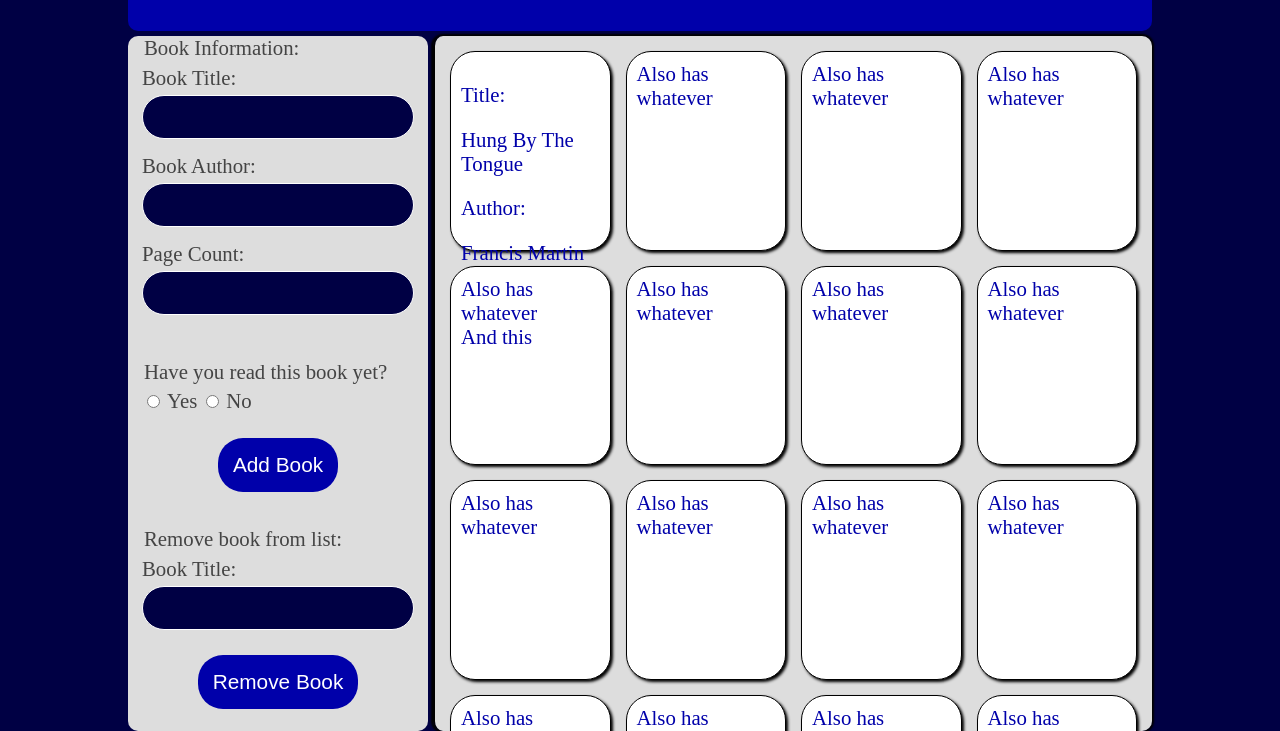
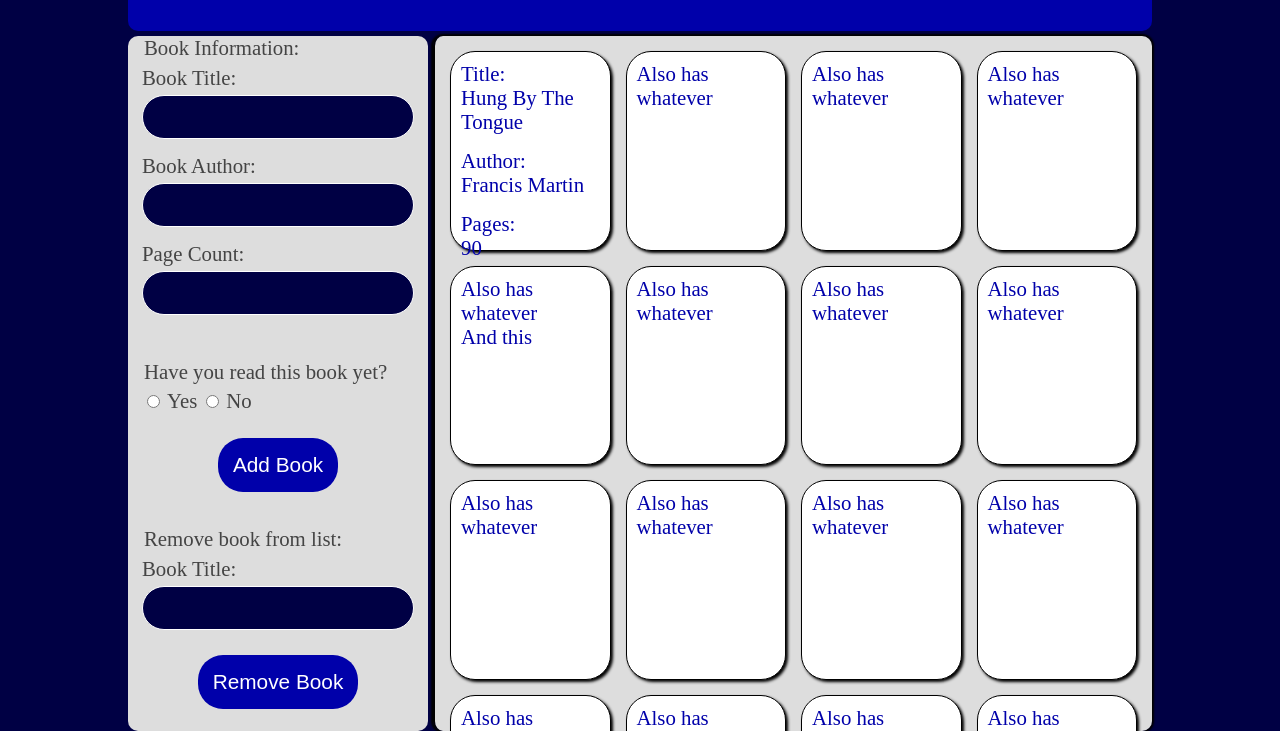
Before and after one commit to tbunny4510/library, a plain HTML site: page index.html in a window 1280 px wide. Shown: the part 69-800 px from the top of the page. Drawn offline with Linux system fonts and the light colour scheme.

Commit message:
Add initial styling for card

```diff
--- a/styles.css
+++ b/styles.css
@@ -57,6 +57,15 @@ body {
     font-size: 1.3rem;
 }
 
+.card > p {
+    margin: 0;
+}
+
+.card > p ~ p {
+    margin-top: 15px;
+    padding: 0;
+}
+
 #info input, #remove input {
     width: 100%;
     border-radius: 25px;
```
